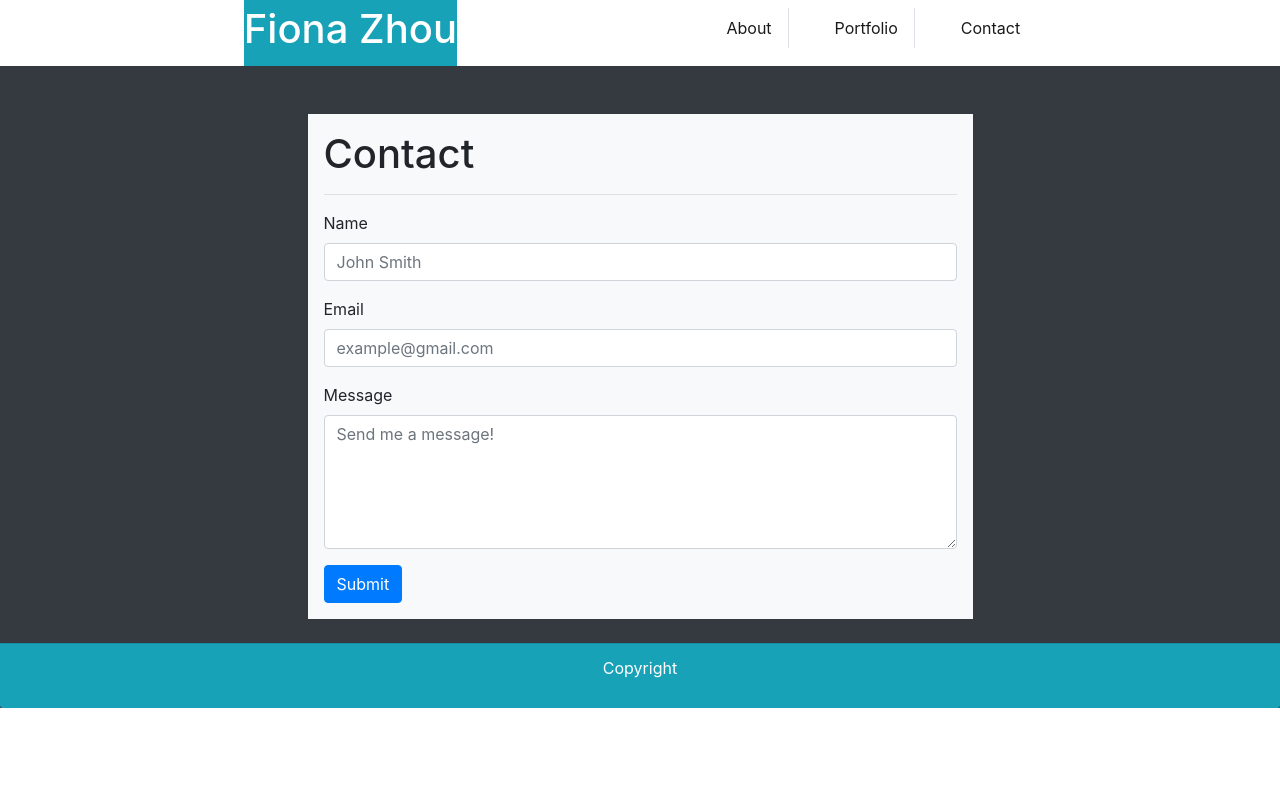
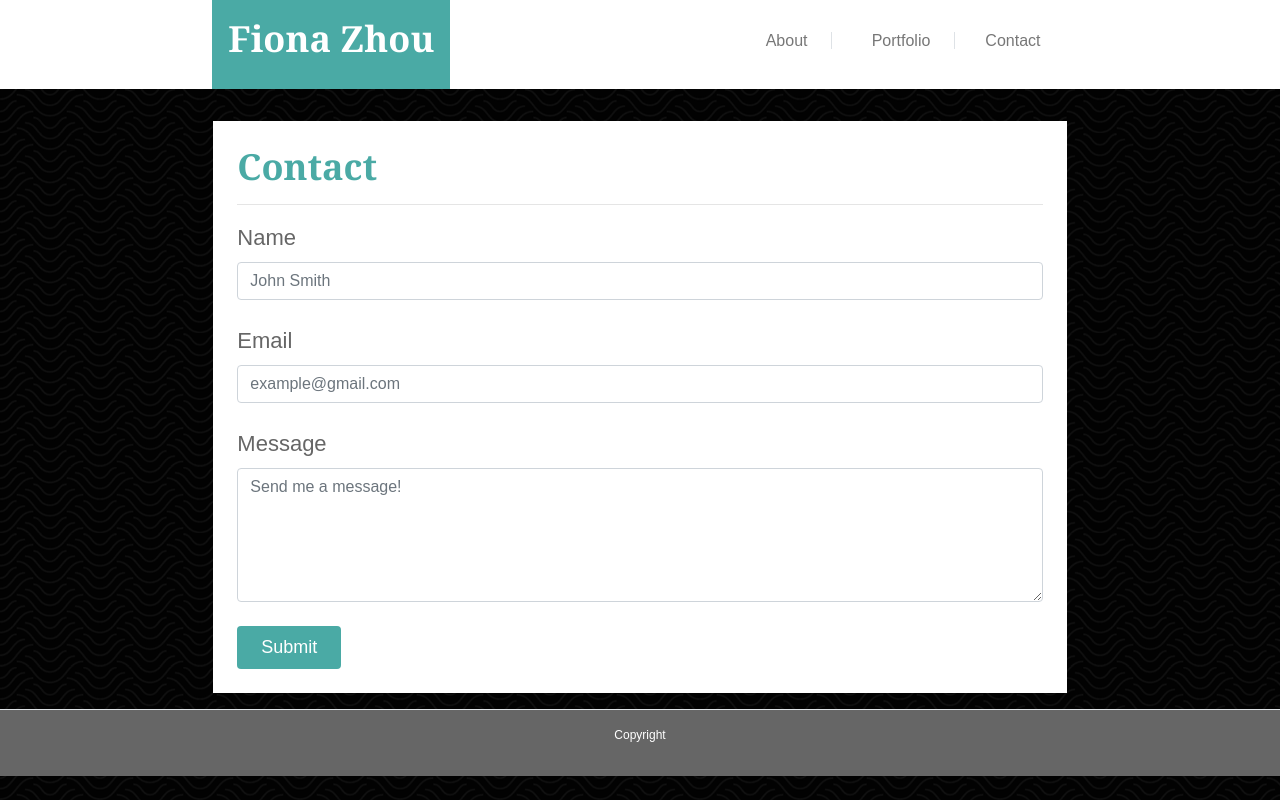
Before and after one commit to fxtzhou/bootstrap-portfolio, a plain HTML site: page contact.html in a window 1280 px wide. Drawn offline with nearby package versions, Linux system fonts and the light colour scheme.

Commit message:
contact page working in L screens and browser

```diff
--- a/assets/css/style.css
+++ b/assets/css/style.css
@@ -2,145 +2,56 @@
     background-image: url("../papyrus-dark.png");
 }
 
-header{
-    background-color: white;
+
+.navbar-text a{
+    font-family: 'Arial', 'Helvetica Neue', Helvetica, sans-serif;
+    color: #777777;
+    text-decoration: none;
 }
 
-.container{
-    width: 100%;
-    clear: both;
-    background: white;
+
+.form-group{
+    font-family: 'Arial', 'Helvetica Neue', Helvetica, sans-serif;
+    font-size: 16px;
+    color: #666666;
 }
 
-section{
-    padding: 25px;
+
+.btn {
+    font-family: 'Arial', 'Helvetica Neue', Helvetica, sans-serif;
+    font-size: 18px;
+    color: white;
+    background-color: #4aaaa5;
+    border-style: none;
 }
 
-.name{
-    float: left;
-    text-align: center;
-    width: 250px;
-    padding-top: 15px;
-    height: 75px;
-    background-color: #4aaaa5;
+.navbar-brand{
+    background: #4aaaa5;
 }
 
-.name a{
+.navbar-brand h1{
     text-decoration: none;
     font-family: 'Georgia', Times, 'Times New Roman', serif;
     font-size: 36px;
     color: white;
     font-weight: bold;
-}
 
-.nav{
-    float: right;
-    margin-top: 25px;
-    margin-right: 10px;
-}
-
-/* Targets container of section */
-.about{
-    margin: auto;
-    margin-top: 50px;
-    margin-bottom: 100px;
-    max-width: 960px;
-    clear: both;
-    background: white;
-    border: 2px solid #dddddd;
-}
-
-.port{
-    background: white;
-    margin: auto;
-    max-width: 960px;
-    max-height: 900px;
-    min-height: 900px;
-    margin-bottom: 50px;
-    padding: 25px;
-}
-
-.contact{
-    background: white;
-    margin: auto;
-    max-width: 960px;
-    min-height: 400px;
-    margin-bottom: 50px;
-    padding: 25px;
-}
-
-
-.profile img{
-    float: left;
-    padding: 10px 25px 25px 0px;
-}
-
-
-.nav-item a{
-    font-family: 'Arial', 'Helvetica Neue', Helvetica, sans-serif;
-    color: #777777;
-    text-decoration: none;
-    padding: 0px 15px 0px 15px;
-}
-
-.nav-item a:nth-child(1){
-    border-right: 1px solid #cccccc;
-}
-
-.nav-item a:nth-child(3){
-    border-left: 1px solid #cccccc;
-}
-
-
-.pimg{
-    float: left;
-    padding-right: 25px;
-    margin-bottom: -25px;
-}
-
-.pcontainer{
-    margin-top: 25px;
-}
-
-.labels{
-    margin-top: 10px;
-    margin-bottom: 25px;
-}
-
-form{
-    margin-top: 25px;
-}
-
-input[type=text]{
-    width: 900px;
-    font-family: 'Arial', 'Helvetica Neue', Helvetica, sans-serif;
-    font-size: 16px;
-    color: #666666;
-    padding: 5px;
-}
-
-input[name="message"]{
-    padding-bottom: 200px;
-}
-
-input[type="submit"]{
-    font-family: 'Arial', 'Helvetica Neue', Helvetica, sans-serif;
-    font-size: 18px;
-    padding: 10px 30px 10px 30px;
-    color: white;
-    background-color: #4aaaa5;
-    border-style: none;
 }
 
 h1{
     font-family: 'Georgia', Times, 'Times New Roman', serif;
     font-size: 36px;
-    padding: 10px;
     color: #4aaaa5;
     font-weight: bold;
 }
 
-h2{
+.form-group {
+    font-family: 'Arial', 'Helvetica Neue', Helvetica, sans-serif;
+    font-size: 22px;
+}
+
+
+/* h2{
     font-family: 'Georgia', Times, 'Times New Roman', serif;
     font-size: 24px;
     padding-top: 25px;
@@ -158,27 +69,16 @@
     margin-bottom: 10px;
     color: #777777;
 }
+*/
 
 p{
     font-family: 'Arial', 'Helvetica Neue', Helvetica, sans-serif;
-    font-size: 18px;
-    line-height: 35px;
-    padding-bottom: 25px;
-    color: #777777;
+    font-size: 12px;
+    color: white;
 }
 
+.footer{
+    background: #666666;
+    border-color: #4aaaa5;
 
-footer{
-    font-family: 'Arial', 'Helvetica Neue', Helvetica, sans-serif;
-    font-size: 12px;
-    text-align: center;
-    bottom: 0;
-    position: fixed;
-    width: 100%;
-    background: #666666;
-    padding: 25px;
-    height: 10px;
-    clear: both;
-    border-top: 5px solid #4aaaa5;
-    color: white;
 }
--- a/contact.html
+++ b/contact.html
@@ -1,86 +1,88 @@
 <!DOCTYPE html>
 <html lang="en">
+
 <head>
     <meta charset="UTF-8">
     <meta name="viewport" content="width=device-width, initial-scale=1.0">
     <meta http-equiv="X-UA-Compatible" content="ie=edge">
-    <link rel="stylesheet" href="https://stackpath.bootstrapcdn.com/bootstrap/4.3.1/css/bootstrap.min.css" integrity="sha384-ggOyR0iXCbMQv3Xipma34MD+dH/1fQ784/j6cY/iJTQUOhcWr7x9JvoRxT2MZw1T" crossorigin="anonymous">
+    <link rel="stylesheet" href="https://stackpath.bootstrapcdn.com/bootstrap/4.3.1/css/bootstrap.min.css"
+        integrity="sha384-ggOyR0iXCbMQv3Xipma34MD+dH/1fQ784/j6cY/iJTQUOhcWr7x9JvoRxT2MZw1T" crossorigin="anonymous">
+    <link rel="stylesheet" href="assets/css/style.css">
+
     <title>Contact</title>
 </head>
+
 <body>
-                <div class="container-fluid-header">
+    <div class="container-fluid bg-white mt-n1">
         <div class="row">
-                        <div class="col"></div>
-                        <div class="col-sm-6 col-md-5 col-lg-4 float-left">
-                                <a class="navbar-brand bg-info text-white" href="index.html"><h1>Fiona Zhou</h1></a>
+            <div class="col-lg-1 col-xl-2"></div>
+            <div class="col-md-5 col-lg-7 col-xl-5">
+                <a class="navbar-brand ml-n3" href="index.html">
+                    <h1 class="h1 p-3">Fiona Zhou</h1>
+                </a>
             </div>
 
-                                <ul class="nav navbar-light justify-content-center">
-
-                                   <div class="col"></div>
+            <ul class="nav ml-1 pt-4">
                 <div class="col">
                     <li class="navbar-text">
-                                            <a class="nav-link  border-right" href="index.html">About</a>
+                        <a class="nav-item border-right pr-4" href="index.html">About</a>
                     </li>
                 </div>
                 <div class="col">
                     <li class="navbar-text">
-                                        <a class="nav-link  border-right" href="portfolio.html">Portfolio</a>
+                        <a class="nav-item border-right pr-4" href="portfolio.html">Portfolio</a>
                     </li>
                 </div>
                 <div class="col">
                     <li class="navbar-text">
-                                        <a class="nav-link" href="contact.html">Contact</a>
+                        <a class="nav-item" href="contact.html">Contact</a>
                     </li>
                 </div>
+                <div class="col-lg-1 col-xl-2"></div>
             </ul>
-                                <div class="col"></div>
         </div>
+
 
     </div>
 
+    <div class="container-fluid mt-3">
+        <div class="row">
 
+            <div class="col-lg-1 col-xl-2 "></div>
 
-        </ul>
-    </div>
-</div>
-
-<div class="bg-dark pt-5">
-<div class="container">
-    <div class="row">
-            <div class="col"></div>
-            <div class="col-sm-6 col-md-5 col-lg-7 float-left bg-light p-3">
+            <div class="col bg-white mt-3 mb-3 p-4">
                 <h1>Contact</h1>
                 <hr>
                 <form>
-                    <div class="form-group">
+                    <div class="form-group mb-4">
                         <label for="fullname">Name</label>
-                      <input type="text" class="form-control" id="inputemail" aria-describedby="emailHelp" placeholder="John Smith">
+                        <input type="text" class="form-control" id="inputemail" aria-describedby="emailHelp"
+                            placeholder="John Smith">
                     </div>
-                    <div class="form-group">
+                    <div class="form-group mb-4">
                         <label for="email">Email</label>
                         <input type="email" class="form-control" id="inputpassword" placeholder="example@gmail.com">
                     </div>
-                    <div class="form-group">
+                    <div class="form-group mb-4">
                         <label for="textarea">Message</label>
-                            <textarea class="form-control" id="exampleFormControlTextarea1" rows="5" placeholder="Send me a message!"></textarea>
+                        <textarea class="form-control" id="exampleFormControlTextarea1" rows="5"
+                            placeholder="Send me a message!"></textarea>
                     </div>
-                    <button type="submit" class="btn btn-primary">Submit</button>
+                    <button type="submit" class="btn btn-primary p-2 pr-4 pl-4">Submit</button>
                 </form>
             </div>
-    <div class="col"></div>
+            <div class="col-lg-4 col-xl-2"></div>
         </div>
     </div>
 
 
+    <footer class="footer mt-auto py-3 border-top">
+    <div class="container">
+                    <p class="text-center text-white">Copyright</p>
+                </div>
+            </footer>
 
 
-<footer class="card-footer bg-info mt-4">
-    <div class="container-fluid">
-            <p class="text-center text-white">Copyright</p>
+</body>
 
-    </div>
-</footer>
-</div>
-</body>
 </html>
```
Lines whose indentation alone changed are shown as unchanged.
